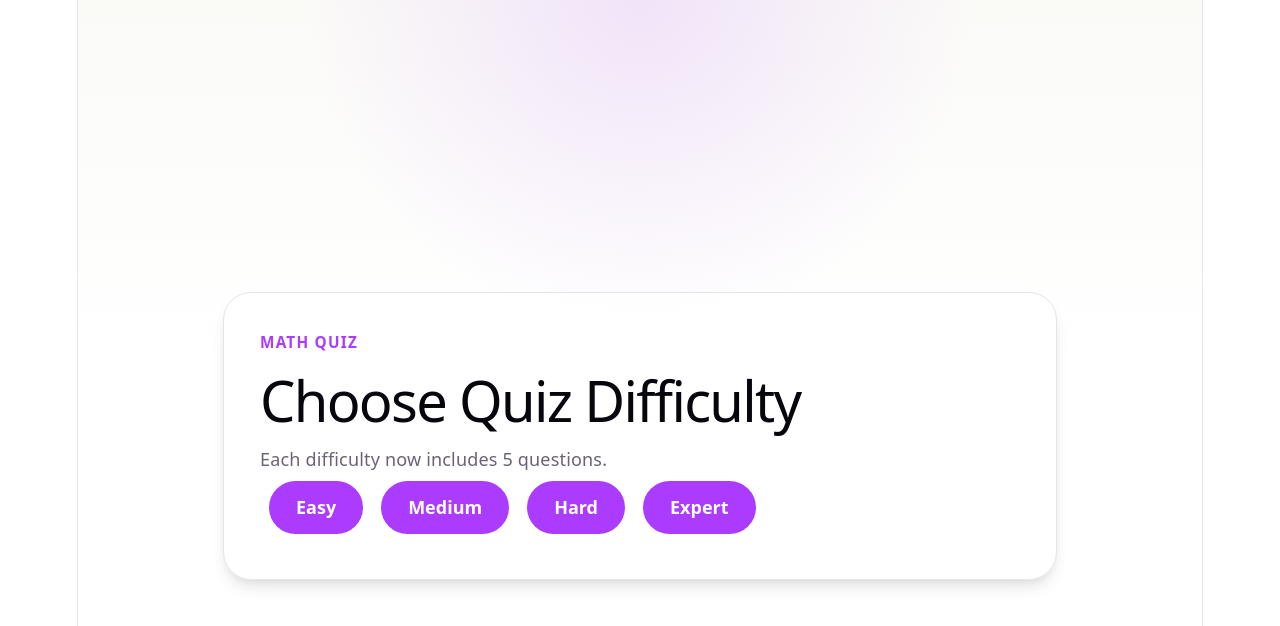
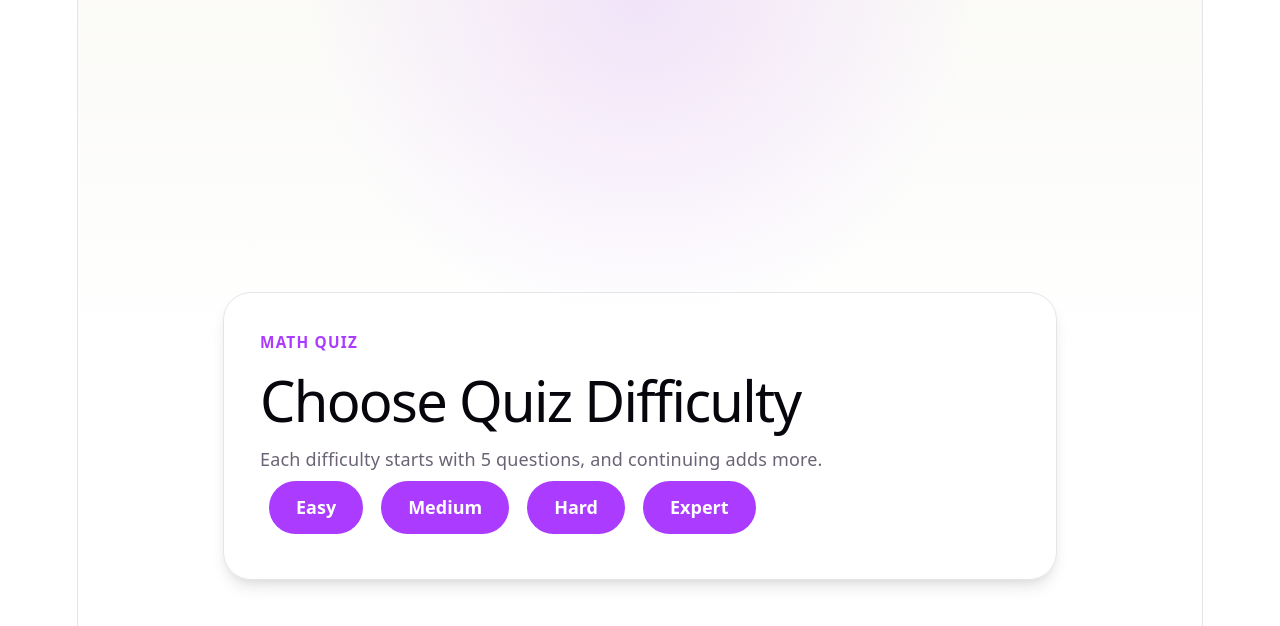
Before and after one commit to Muthan111/reactProject2, a React (Vite) app in the folder project2/: page / in a window 1280 px wide. Shown: the top 626 px of the page. Built offline with nearby package versions, Linux system fonts and the light colour scheme.

Commit message:
Fixed the score for users who wish to continue this ensures keeps track of the updated number of questions the user attempted to answer

```diff
--- a/project2/src/Quiz.tsx
+++ b/project2/src/Quiz.tsx
@@ -7,6 +7,9 @@ type Question = {
   options: string[];
   answer: string;
 };
+
+const INITIAL_QUESTION_COUNT = 5;
+const QUESTION_COUNT_INCREMENT = 1;
 
 // Questions are grouped by difficulty so the selected level can directly drive the quiz flow.
 const quizQuestions: Record<Difficulty, Question[]> = {
@@ -120,25 +123,59 @@ const quizQuestions: Record<Difficulty, Question[]> = {
   ],
 };
 
+function shuffleQuestions(questions: Question[]) {
+  const shuffledQuestions = [...questions];
+
+  for (let index = shuffledQuestions.length - 1; index > 0; index -= 1) {
+    const swapIndex = Math.floor(Math.random() * (index + 1));
+    [shuffledQuestions[index], shuffledQuestions[swapIndex]] = [
+      shuffledQuestions[swapIndex],
+      shuffledQuestions[index],
+    ];
+  }
+
+  return shuffledQuestions;
+}
+
+function buildRoundQuestions(difficulty: Difficulty, questionCount: number) {
+  const difficultyQuestions = quizQuestions[difficulty];
+  const roundQuestions: Question[] = [];
+
+  while (roundQuestions.length < questionCount) {
+    roundQuestions.push(...shuffleQuestions(difficultyQuestions));
+  }
+
+  return roundQuestions.slice(0, questionCount);
+}
+
 const Quiz = () => {
   // `stage` controls whether we show the difficulty picker or the quiz/results screen.
   const [stage, setStage] = useState(1);
   const [selectedDifficulty, setSelectedDifficulty] = useState<Difficulty | null>(null);
+  const [currentQuestions, setCurrentQuestions] = useState<Question[]>([]);
+  const [questionCount, setQuestionCount] = useState(INITIAL_QUESTION_COUNT);
+  const [completedQuestionCount, setCompletedQuestionCount] = useState(0);
   const [currentQuestion, setCurrentQuestion] = useState(0);
   const [score, setScore] = useState(0);
   const [selectedAnswer, setSelectedAnswer] = useState<string | null>(null);
   const [hasAnswered, setHasAnswered] = useState(false);
   const [isComplete, setIsComplete] = useState(false);
 
-  // These derived values keep the rendered question in sync with the chosen difficulty and index.
-  const currentQuestions = selectedDifficulty ? quizQuestions[selectedDifficulty] : [];
   const activeQuestion = currentQuestions[currentQuestion];
 
-  function startQuiz(difficulty: Difficulty) {
-    // Starting a new quiz always resets progress from any previous run.
+  function startQuiz(
+    difficulty: Difficulty,
+    preservedScore = 0,
+    nextQuestionCount = INITIAL_QUESTION_COUNT,
+    preservedCompletedQuestionCount = 0
+  ) {
+    // Starting a new quiz resets question progress, but callers can preserve score for same-difficulty replays.
     setSelectedDifficulty(difficulty);
+    setCurrentQuestions(buildRoundQuestions(difficulty, nextQuestionCount));
+    setQuestionCount(nextQuestionCount);
+    setCompletedQuestionCount(preservedCompletedQuestionCount);
     setCurrentQuestion(0);
-    setScore(0);
+    setScore(preservedScore);
     setSelectedAnswer(null);
     setHasAnswered(false);
     setIsComplete(false);
@@ -198,13 +235,21 @@ const Quiz = () => {
       return;
     }
 
-    startQuiz(selectedDifficulty);
+    startQuiz(
+      selectedDifficulty,
+      score,
+      questionCount + QUESTION_COUNT_INCREMENT,
+      completedQuestionCount + currentQuestions.length
+    );
   }
 
   function restartQuiz() {
     // Returning to the start screen clears all quiz-specific state.
     setStage(1);
     setSelectedDifficulty(null);
+    setCurrentQuestions([]);
+    setQuestionCount(INITIAL_QUESTION_COUNT);
+    setCompletedQuestionCount(0);
     setCurrentQuestion(0);
     setScore(0);
     setSelectedAnswer(null);
@@ -236,7 +281,7 @@ const Quiz = () => {
           <div className="quiz-card">
             <p className="quiz-card__eyebrow">{selectedDifficulty} Complete</p>
             <h2>
-              You scored {score} out of {currentQuestions.length}
+              You scored {score} out of {completedQuestionCount + currentQuestions.length}
             </h2>
             <div className="quiz-actions">
               <button
--- a/project2/src/start.tsx
+++ b/project2/src/start.tsx
@@ -12,7 +12,7 @@ const Start = ({ startQuiz }: Props) => {
       <div className="quiz-card">
         <p className="quiz-card__eyebrow">Math Quiz</p>
         <h1>Choose Quiz Difficulty</h1>
-        <p>Each difficulty now includes 5 questions.</p>
+        <p>Each difficulty starts with 5 questions, and continuing adds more.</p>
       <div>
         {difficultyLevels.map((level) => (
           <button
```
